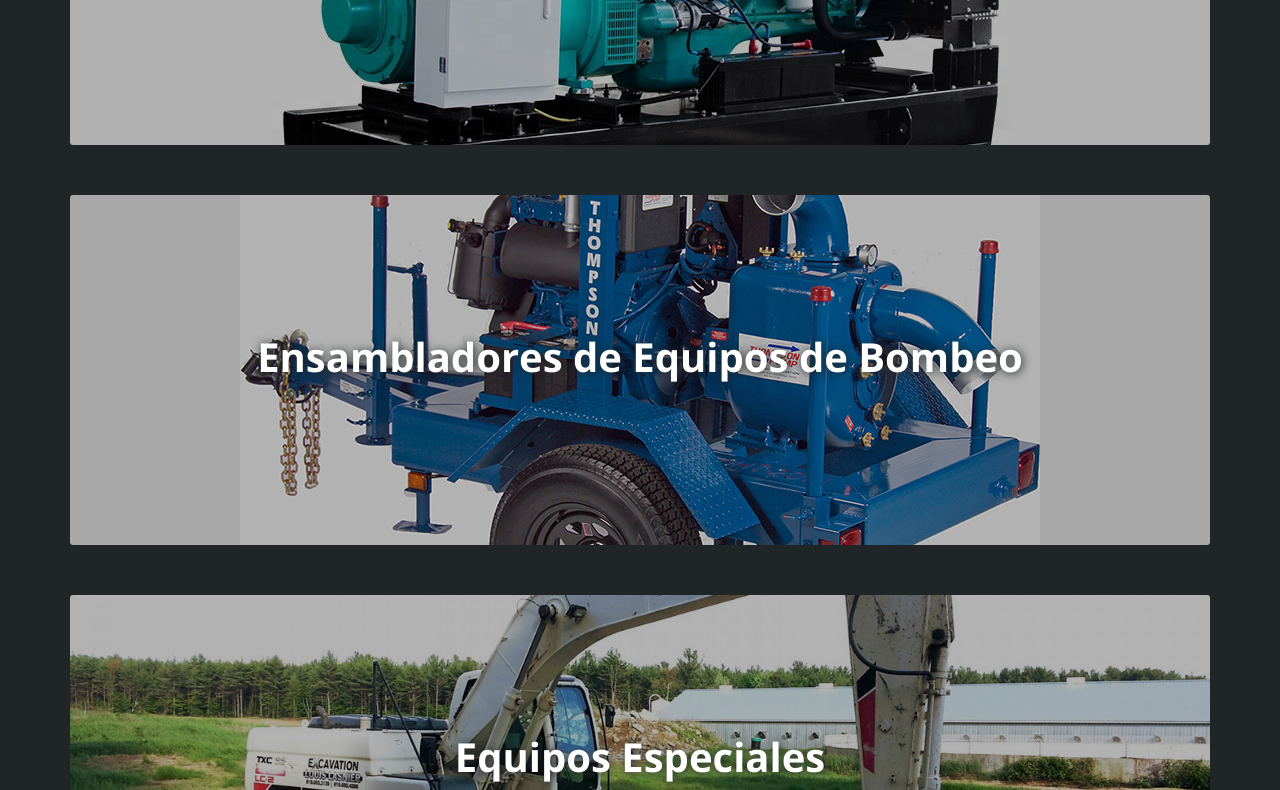
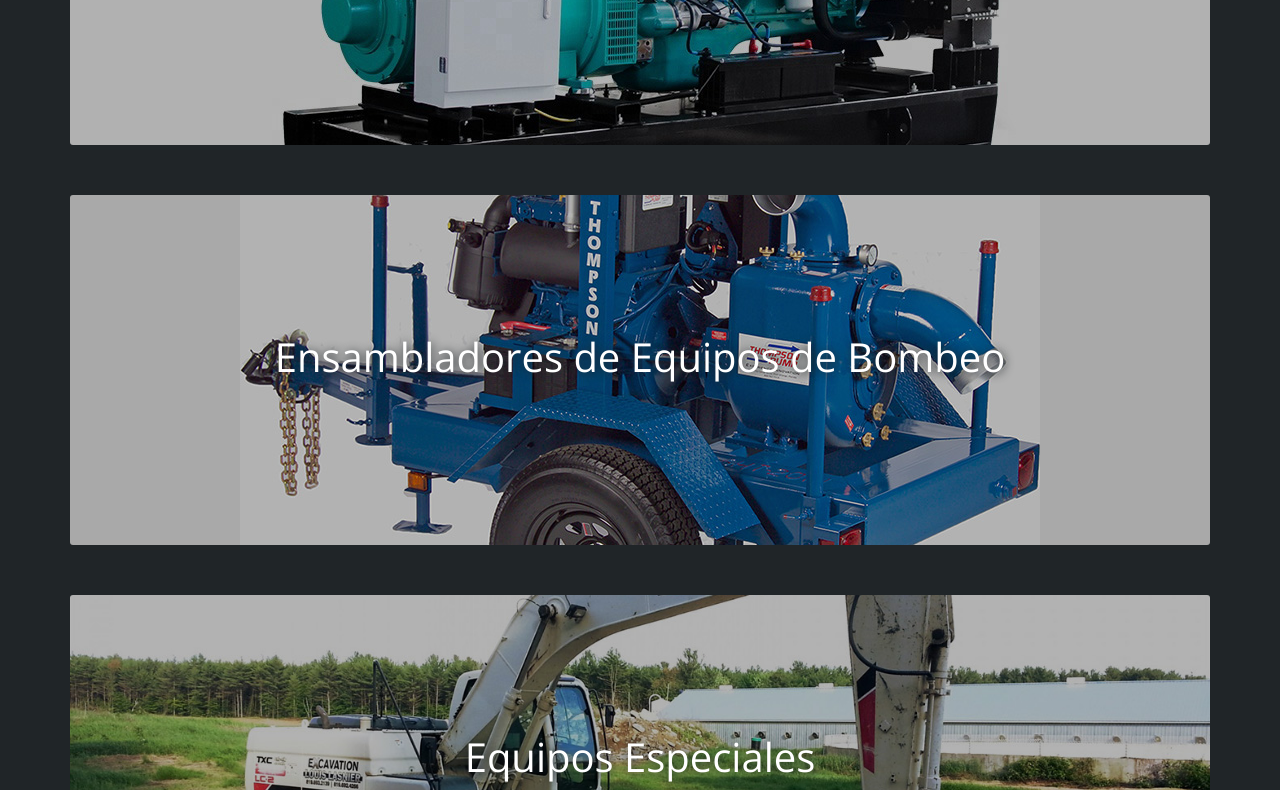
Before and after one commit to gsolat/integra, a plain HTML site: page index.html in a window 1280 px wide. Shown: the part 583-1373 px from the top of the page. Drawn offline with nearby package versions, Linux system fonts and the light colour scheme.

Commit message:
font-weight

```diff
--- a/css/style.css
+++ b/css/style.css
@@ -17,7 +17,7 @@ body {
 }
 h1 {
     font-family: 'Open Sans', sans-serif;
-    font-weight: bold;
+    font-weight: 400;
     color: #fff;
 }
 
@@ -75,6 +75,7 @@ p {
 @media (min-width: 700px) {
     .item h1 {
         margin-top: calc(50%/4);
+        font-weight: 200;
         text-shadow: 1px 1px 10px #202528;
     }
 }
```
